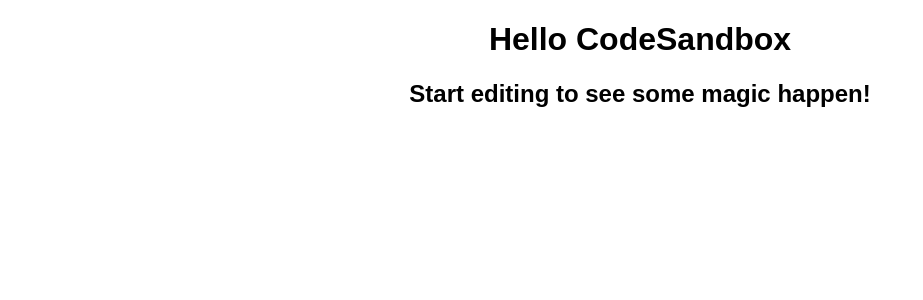
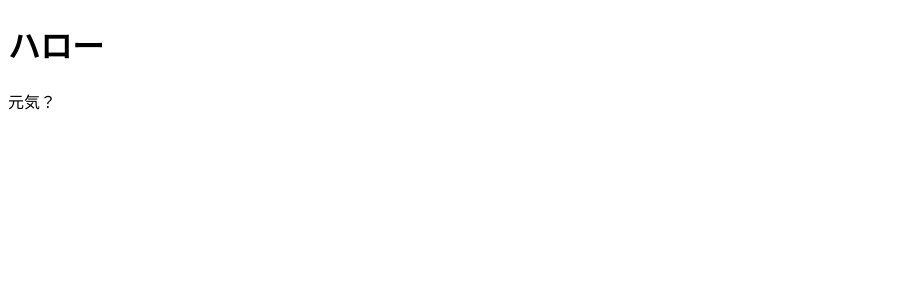
Before and after one commit to ryohei-aiba/React-Udemy, a React (Create React App) app: page / in a window 1280 px wide. Shown: the top 300 px of the page, without its empty margins (0-923 px from the left). Built offline with nearby package versions, Linux system fonts and the light colour scheme.

Commit message:
Create React project

```diff
--- a/src/App.js
+++ /dev/null
@@ -1,10 +0,0 @@
-import "./styles.css";
-
-export default function App() {
-  return (
-    <div className="App">
-      <h1>Hello CodeSandbox</h1>
-      <h2>Start editing to see some magic happen!</h2>
-    </div>
-  );
-}
--- a/src/index.js
+++ b/src/index.js
@@ -1,12 +1,13 @@
-import { StrictMode } from "react";
-import ReactDOM from "react-dom";
+import React from "react";
+import ReactDom from "react-dom";
 
-import App from "./App";
+const App = () => {
+  return (
+    <>
+      <h1>ハロー</h1>
+      <p>元気？</p>
+    </>
+  );
+};
 
-const rootElement = document.getElementById("root");
-ReactDOM.render(
-  <StrictMode>
-    <App />
-  </StrictMode>,
-  rootElement
-);
+ReactDom.render(<App />, document.getElementById("root"));
--- a/src/styles.css
+++ /dev/null
@@ -1,4 +0,0 @@
-.App {
-  font-family: sans-serif;
-  text-align: center;
-}
```
